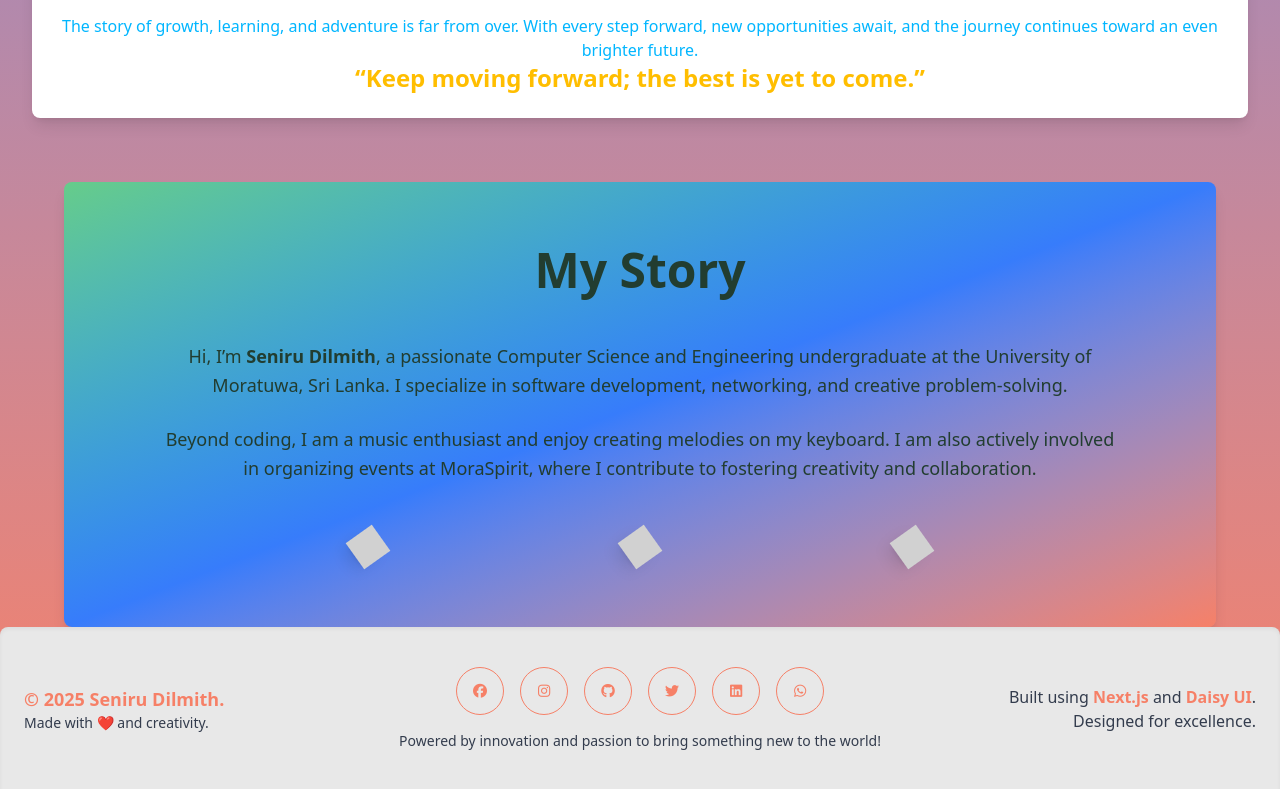
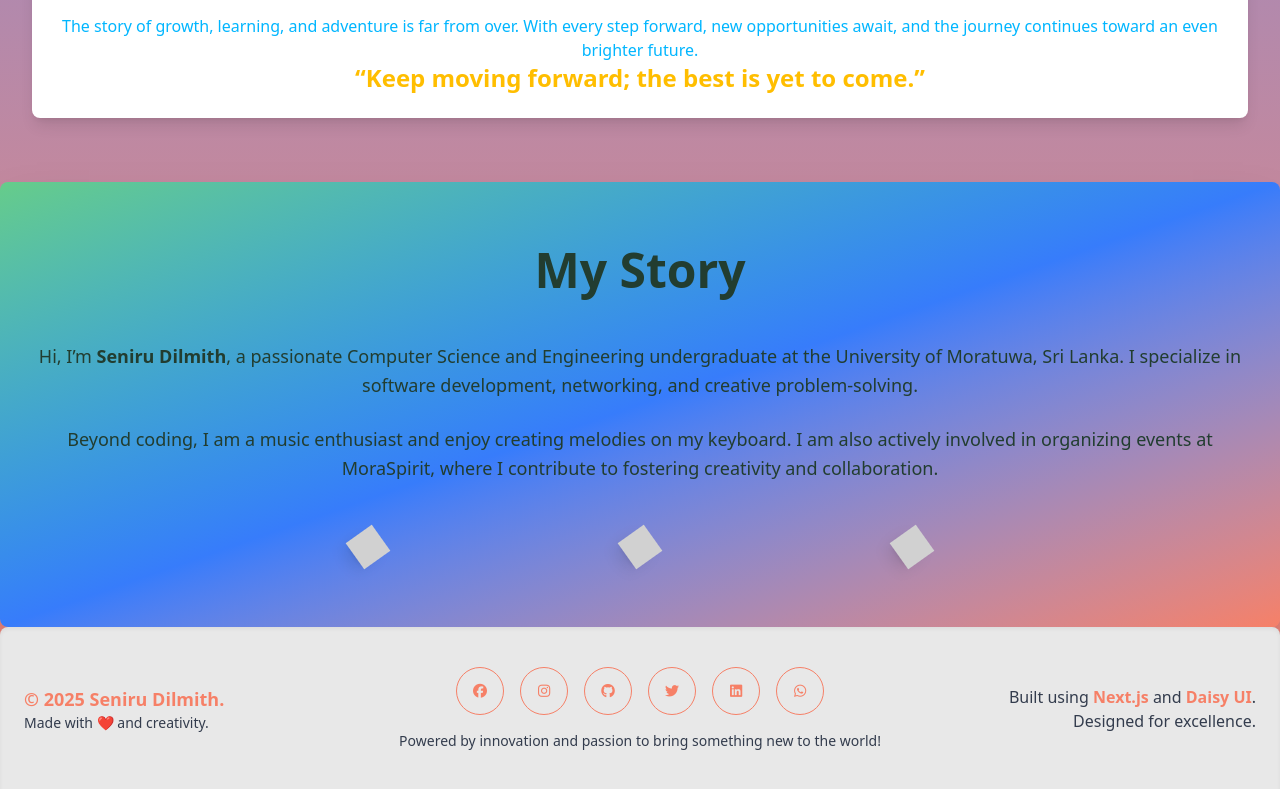
Before and after one commit to seniru-dilmith/Portfolio-Website, a Next.js app: page /story in a window 1280 px wide. Shown: the part 3066-3855 px from the top of the page. Built offline with nearby package versions, Linux system fonts and the light colour scheme.

Commit message:
Update MyStory.tsx

```diff
--- a/src/components/story/MyStory.tsx
+++ b/src/components/story/MyStory.tsx
@@ -18,7 +18,7 @@ const MyStory = () => {
     };
 
     return (
-        <section className="py-16 px-6 sm:px-12 lg:px-24 mx-4 sm:mx-8 lg:mx-16 bg-gradient-to-br from-primary via-secondary to-accent text-primary-content rounded-lg shadow-lg">
+        <section className="py-16 px-8 bg-gradient-to-br from-primary via-secondary to-accent text-primary-content rounded-lg shadow-2xl">
             {/* Heading */}
             <motion.h2
                 className="text-5xl font-bold text-white mb-12 text-center"
```
